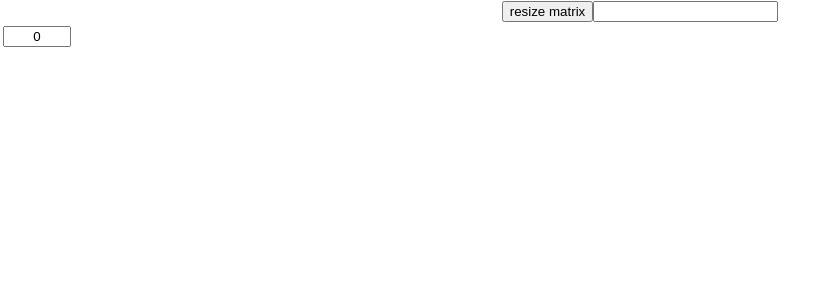
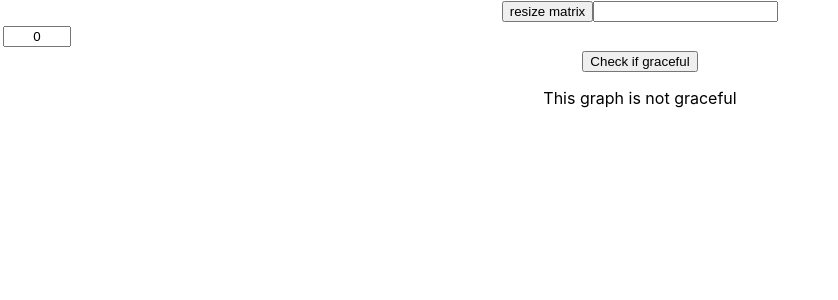
Before and after one commit to MintWynnter/GracefulLabeling, a React (Create React App) app: page / in a window 1280 px wide. Shown: the top 300 px of the page, without its empty margins (0-838 px from the left). Built offline with nearby package versions, Linux system fonts and the light colour scheme.

Commit message:
added actual functionality

```diff
--- a/src/App.tsx
+++ b/src/App.tsx
@@ -2,13 +2,26 @@ import React, { useState } from 'react';
 import logo from './logo.svg';
 import './App.css';
 import { MatrixHolder } from './components/MatrixHolder';
+import { Button } from 'react-bootstrap';
+import { isGraceful } from './functions/graceful';
 
 function App() {
   const [size, setsize] = useState<number>(5);
   const [entries, setentries] = useState<string[][]>([["0"]]);
+  const [graceful, setGraceful] = useState<boolean>(false);
+  function checkGraceful(): void{
+    const nummat: number[][] = entries.map((c: string[]) => {
+      return c.map((c2: string) => {
+        return parseInt(c2);
+      })
+    })
+    setGraceful(isGraceful(nummat));
+  }
   return (
     <div className="App">
       <MatrixHolder size={size} setsize={setsize} matrixEntries={entries} setEntries={setentries}></MatrixHolder>
+      <Button onClick={()=>checkGraceful()}>Check if graceful</Button>
+      <p>This graph is {graceful ? "graceful" : "not graceful"}</p>
     </div>
   );
 }
--- /dev/null
+++ b/src/functions/graceful.ts
@@ -0,0 +1,21 @@
+export function isGraceful(mat: number[][]): boolean{
+    let edges: boolean[] = [];
+    for(let i = 0; i < mat.length; i++){
+        edges[i] = true;
+    }
+    for(let r = 0; r < mat.length; r++){
+        for(let c = 0; c < r; c++){
+            if(mat[r][c] === 0){continue;}
+            if(!(Math.abs(r-c) === mat[r][c])){return false;}
+            else{
+                if(edges[Math.abs(r-c) - 1]){
+                    edges[Math.abs(r-c) - 1] = false;
+                }
+                else{
+                    return false;
+                }
+            }
+        }
+    }
+    return true;
+}
```
